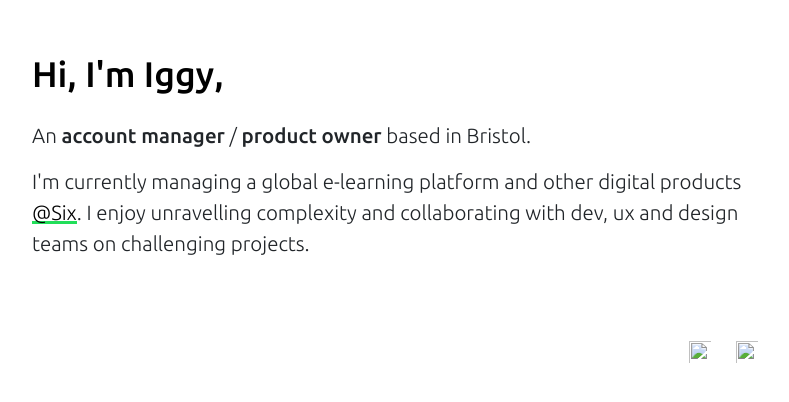
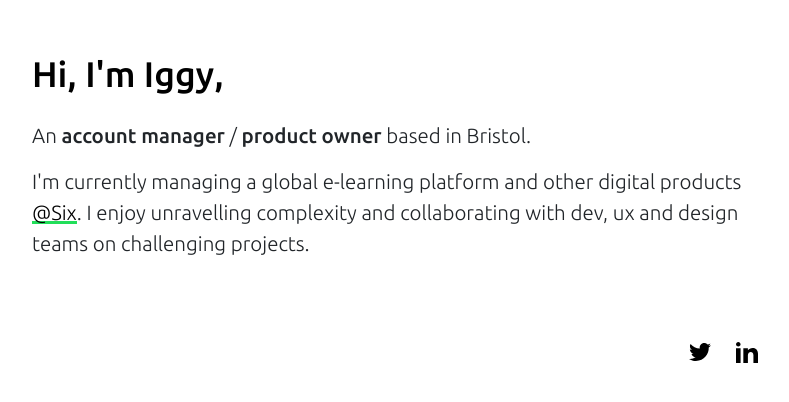
Before and after one commit to iggylax/me, a plain HTML site: page index.html in a window 1280 px wide. Shown: the whole page, without its empty margins (240-1029 px from the left). Drawn offline with nearby package versions, Linux system fonts and the light colour scheme; the site is published under a folder, as on GitHub Pages, so addresses that start at the root find nothing.

Commit message:
Update index.html

```diff
--- a/index.html
+++ b/index.html
@@ -50,8 +50,8 @@
 
 <nav class="footer container">
       <div class="social">
-        <a target="_blank" href="https://twitter.com/iglikalax"><img src="/twitter3.svg"></a>
-        <a target="_blank" href="https://www.linkedin.com/in/iglika-lax/"><img src="/linkedin3.svg"></a>
+        <a target="_blank" href="https://twitter.com/iglikalax"><img src="twitter3.svg"></a>
+        <a target="_blank" href="https://www.linkedin.com/in/iglika-lax/"><img src="linkedin3.svg"></a>
        <!--- <a target="_blank" href="https://www.goodreads.com/user/show/61295421-iggy"><img src="images/goodreads.svg"></a> -->
       </div>
   </nav>
```
